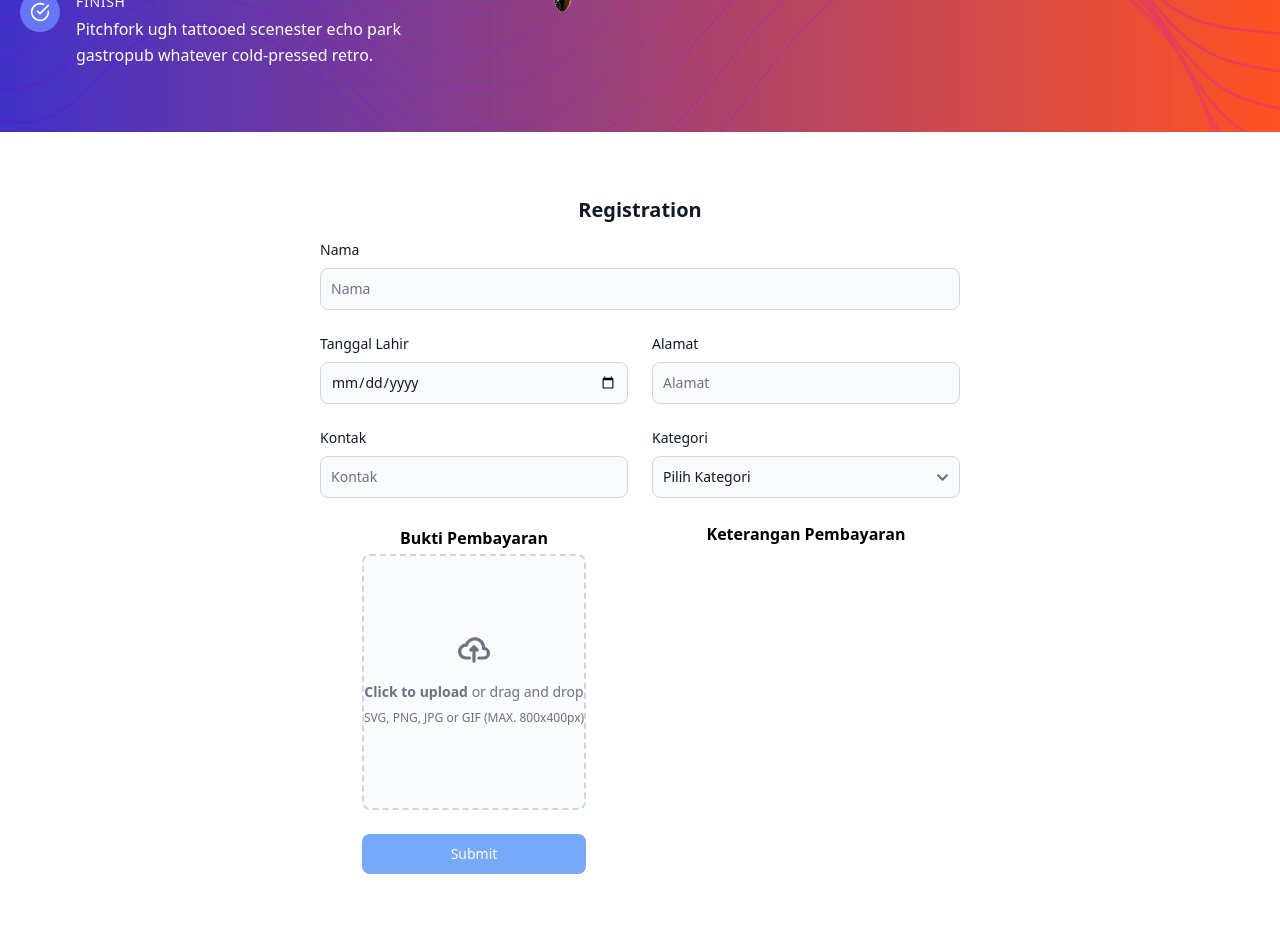
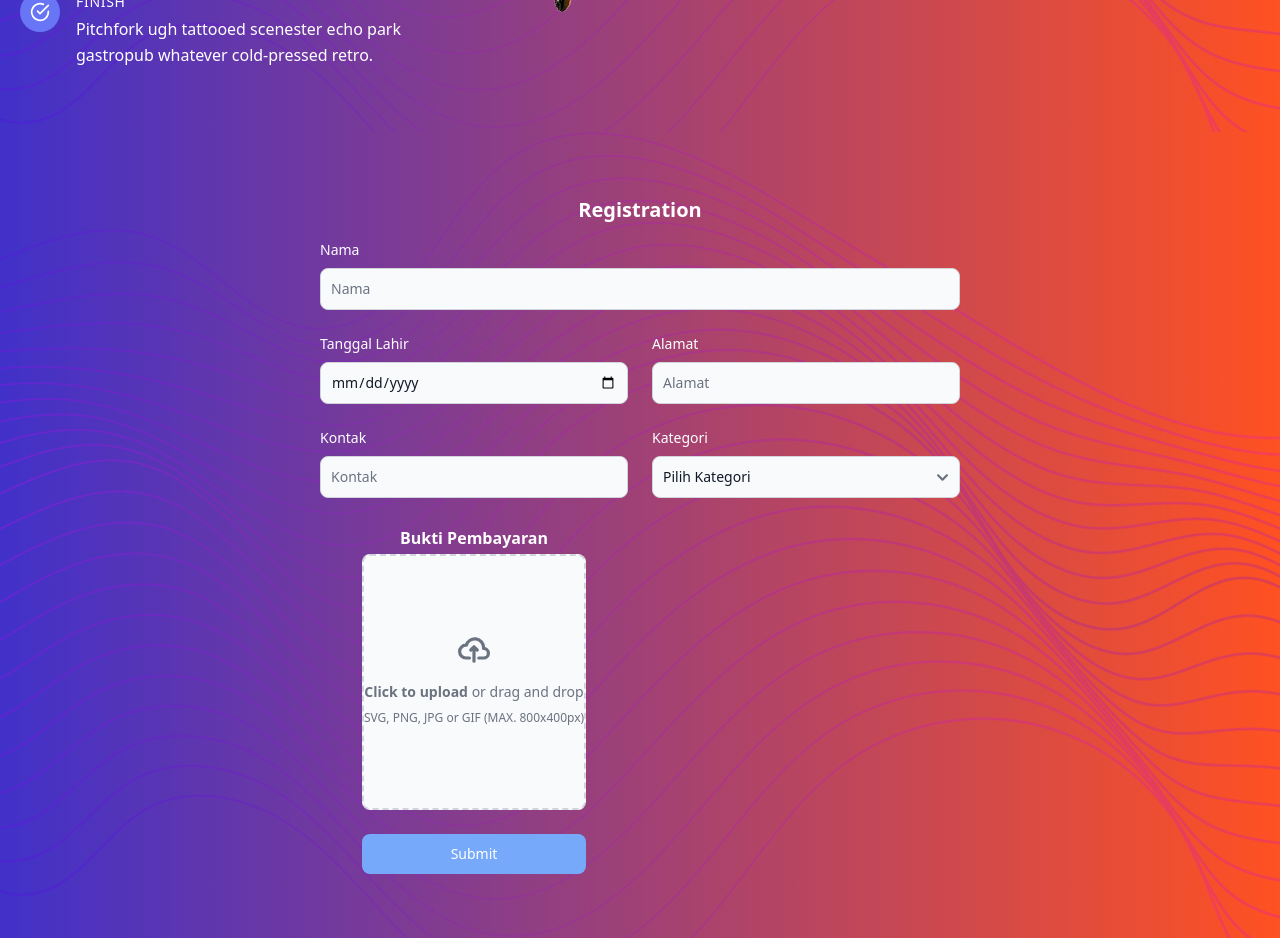
Before and after one commit to tarunaagung11/Toko-Damai, a React (Vite) app: page /damaihalfmarathon in a window 1280 px wide. Shown: the part 640-1578 px from the top of the page. Built offline with nearby package versions, Linux system fonts and the light colour scheme; what @designbycode/tailwindcss-text-stroke would draw is missing.

Commit message:
Design update

```diff
--- a/src/components/Registration.jsx
+++ b/src/components/Registration.jsx
@@ -3,6 +3,7 @@ import axios from "axios";
 import { Formik, Form, Field } from "formik";
 import { useNavigate } from "react-router-dom";
 import * as Yup from "yup";
+import Waveline from "../assets/Damairun/WAVELINE.png";
 
 const Registration = () => {
   const [title, setTitle] = useState("");
@@ -35,6 +36,7 @@ const Registration = () => {
           "Content-type": "multipart/form-data",
         },
       });
+
       navigate("/successmessage");
     } catch (error) {
       console.log(error);
@@ -43,9 +45,12 @@ const Registration = () => {
 
   return (
     <div>
-      <section className="bg-white dark:bg-gray-900">
+      <section
+        className=" dark:bg-gray-900"
+        style={{ backgroundImage: `url(${Waveline})` }}
+      >
         <div className="mx-auto max-w-2xl px-4 py-8 lg:py-16">
-          <h2 className="mb-4 text-center text-xl font-bold text-gray-900 dark:text-white">
+          <h2 className="mb-4 text-center text-xl font-bold text-white dark:text-white">
             Registration
           </h2>
           <form onSubmit={saveRegistration}>
@@ -53,7 +58,7 @@ const Registration = () => {
               <div className="sm:col-span-2">
                 <label
                   htmlFor="Nama"
-                  className="mb-2 block text-sm font-medium text-gray-900 dark:text-white"
+                  className="mb-2 block text-sm font-medium text-white dark:text-white"
                 >
                   Nama
                 </label>
@@ -72,7 +77,7 @@ const Registration = () => {
               <div className="w-full">
                 <label
                   htmlFor="tanggal"
-                  className="mb-2 block text-sm font-medium text-gray-900 dark:text-white"
+                  className="mb-2 block text-sm font-medium text-white dark:text-white"
                 >
                   Tanggal Lahir
                 </label>
@@ -89,7 +94,7 @@ const Registration = () => {
               <div className="w-full">
                 <label
                   htmlFor="alamat"
-                  className="mb-2 block text-sm font-medium text-gray-900 dark:text-white"
+                  className="mb-2 block text-sm font-medium text-white dark:text-white"
                 >
                   Alamat
                 </label>
@@ -107,7 +112,7 @@ const Registration = () => {
               <div className="w-full">
                 <label
                   htmlFor="kontak"
-                  className="mb-2 block text-sm font-medium text-gray-900 dark:text-white"
+                  className="mb-2 block text-sm font-medium text-white dark:text-white"
                 >
                   Kontak
                 </label>
@@ -125,7 +130,7 @@ const Registration = () => {
               <div>
                 <label
                   htmlFor="Kategori"
-                  className="mb-2 block text-sm font-medium text-gray-900 dark:text-white"
+                  className="mb-2 block text-sm font-medium text-white dark:text-white"
                 >
                   Kategori
                 </label>
@@ -145,7 +150,7 @@ const Registration = () => {
               </div>
 
               <div className=" grid justify-center">
-                <h1 className=" m-1 text-center font-semibold">
+                <h1 className=" m-1 text-center font-semibold text-white">
                   Bukti Pembayaran
                 </h1>
                 <div className="flex w-full items-center justify-center">
@@ -194,9 +199,6 @@ const Registration = () => {
                 </button>
               </div>
               <div className="w-full">
-                <h1 className=" text-center font-semibold">
-                  Keterangan Pembayaran
-                </h1>
                 {preview ? (
                   <figure className=" size-[300px] place-self-center">
                     <img src={preview} alt="Preview Image" />
--- a/src/components/Step.jsx
+++ b/src/components/Step.jsx
@@ -1,6 +1,8 @@
-import React from "react";
+import { React } from "react";
+import { motion } from "motion/react";
 import Logo from "../assets/Damairun/RUN TAGLINE 2.png";
 import Waveline from "../assets/Damairun/WAVELINE.png";
+
 const Step = () => {
   return (
     <div>
@@ -8,7 +10,14 @@ const Step = () => {
         className=" text-white"
         style={{ backgroundImage: `url(${Waveline})` }}
       >
-        <div
+        <motion.div
+          variants={{
+            hidden: { opacity: 0 },
+            visible: { opacity: 1 },
+          }}
+          initial="hidden"
+          animate="visible"
+          transition={{ duration: 1, delay: 0.25 }}
           className="container mx-auto flex flex-wrap px-5 py-10 "
           bis_skin_checked="1"
         >
@@ -195,13 +204,22 @@ const Step = () => {
                 </div>
               </div>
             </div>
-            <img
+            <motion.img
+              variants={{
+                hidden: { opacity: 0.25, x: -200 },
+                visible: { opacity: 1, x: 0 },
+              }}
+              initial="hidden"
+              animate="visible"
+              whileInView="visible"
+              viewport={{ once: true }}
+              transition={{ duration: 1.5, delay: 0.25 }}
               className="mt-12 rounded-lg object-cover object-center  md:mt-36 md:h-[310px] md:w-[360px] lg:mt-10 lg:h-[500px] lg:w-[580px] "
               src={Logo}
               alt="step"
             />
           </div>
-        </div>
+        </motion.div>
       </section>
     </div>
   );
```
